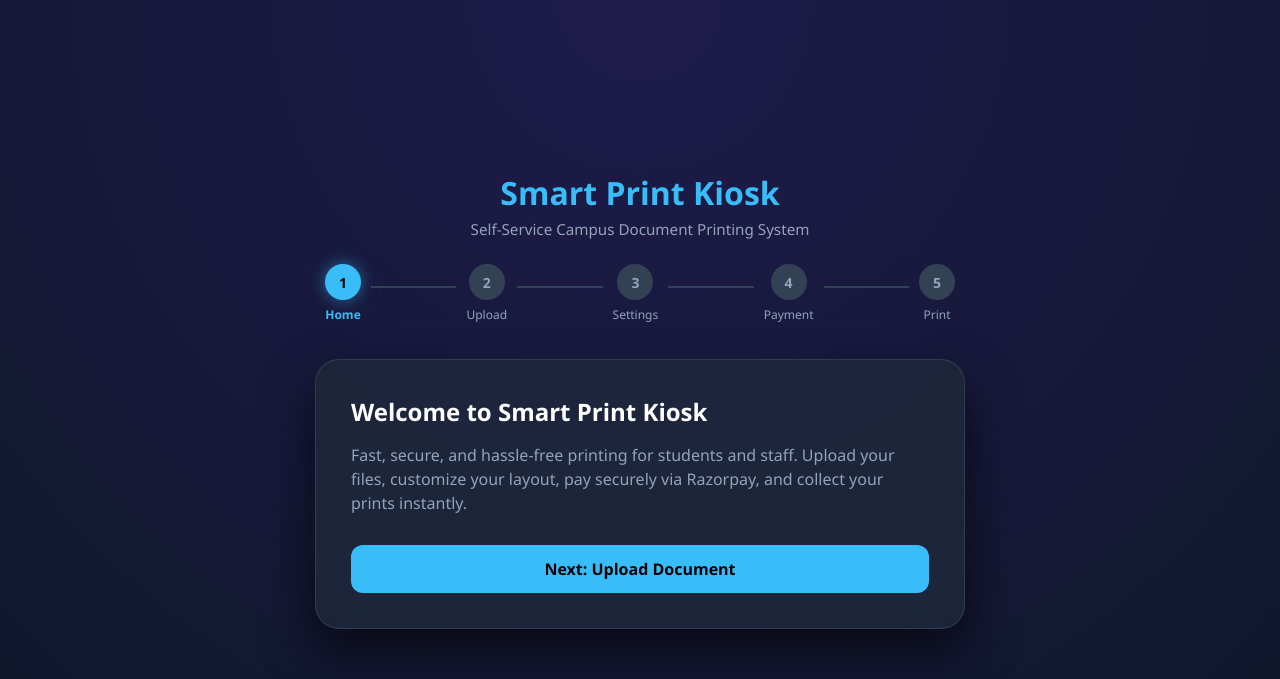
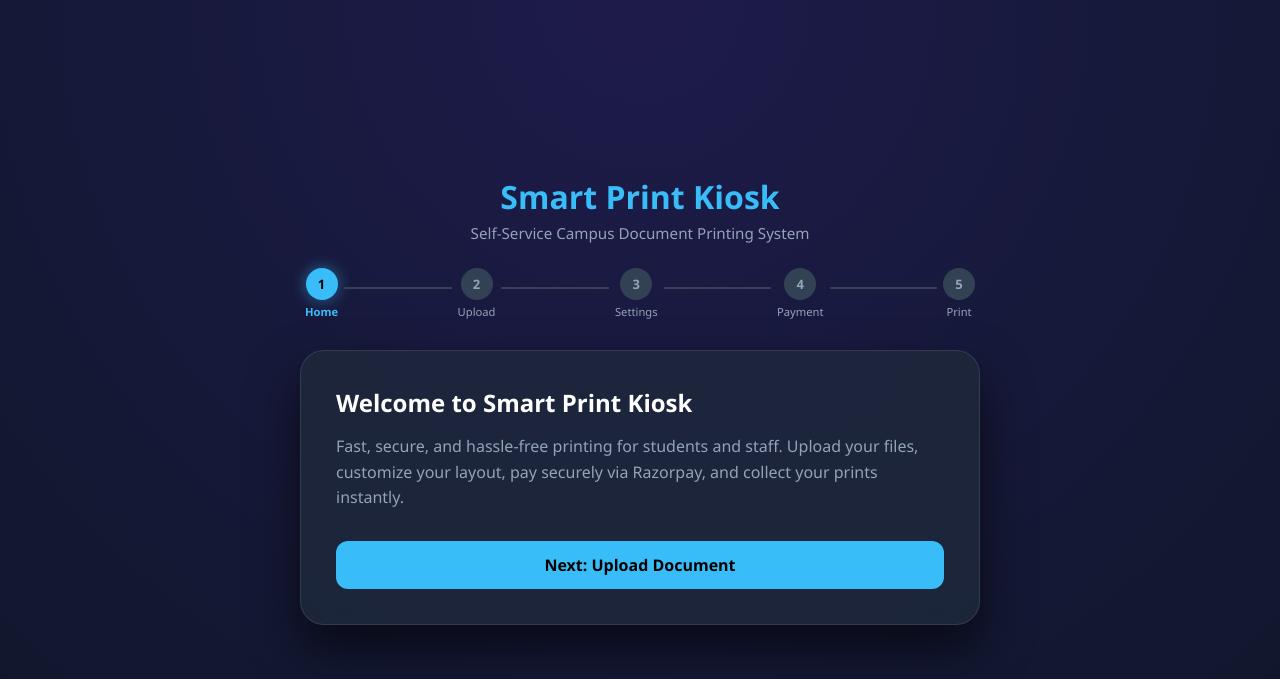
Before and after one commit to Sahilsaware/campus-print, a Flask app: page / in a window 1280 px wide. Shown: the top 679 px of the page. Run offline with Flask 3, Linux system fonts and the light colour scheme; some libraries are stand-ins or nearby versions.

Commit message:
Adjust styles in style.css for improved layout

```diff
--- a/static/style.css
+++ b/static/style.css
@@ -27,7 +27,7 @@ body {
 
 .kiosk-container {
     width: 100%;
-    max-width: 650px;
+    max-width: 680px;
     display: flex;
     flex-direction: column;
     align-items: center;
@@ -63,21 +63,21 @@ body {
     display: flex;
     justify-content: space-between;
     align-items: center;
-    margin-bottom: 30px;
+    margin-bottom: 25px;
     width: 100%;
-    padding: 0 10px;
+    padding: 0 5px;
 }
 
 .step-node {
     display: flex;
     flex-direction: column;
     align-items: center;
-    gap: 6px;
+    gap: 4px;
 }
 
 .step-node span {
-    width: 36px;
-    height: 36px;
+    width: 32px;
+    height: 32px;
     border-radius: 50%;
     background: #334155;
     color: var(--text-muted);
@@ -85,12 +85,12 @@ body {
     align-items: center;
     justify-content: center;
     font-weight: bold;
-    font-size: 14px;
+    font-size: 13px;
     transition: 0.3s;
 }
 
 .step-node label {
-    font-size: 0.75rem;
+    font-size: 0.7rem;
     color: var(--text-muted);
 }
 
@@ -109,8 +109,8 @@ body {
     flex-grow: 1;
     height: 2px;
     background: #334155;
-    margin: 0 10px;
-    margin-bottom: 20px;
+    margin: 0 6px;
+    margin-bottom: 18px;
 }
 
 .step-content {
@@ -136,7 +136,7 @@ h2 {
 .info-text {
     color: var(--text-muted);
     font-size: 1rem;
-    line-height: 1.5;
+    line-height: 1.6;
 }
 
 .form-group {
@@ -150,7 +150,7 @@ label {
     font-size: 0.88rem;
 }
 
-input[type="number"], input[type="text"], select {
+input[type="file"], input[type="number"], input[type="text"], select {
     width: 100%;
     padding: 11px 14px;
     border-radius: 12px;
@@ -159,6 +159,11 @@ input[type="number"], input[type="text"], select {
     color: #fff;
     outline: none;
     font-size: 0.95rem;
+}
+
+input[type="file"] {
+    cursor: pointer;
+    padding: 12px;
 }
 
 .btn {
```
